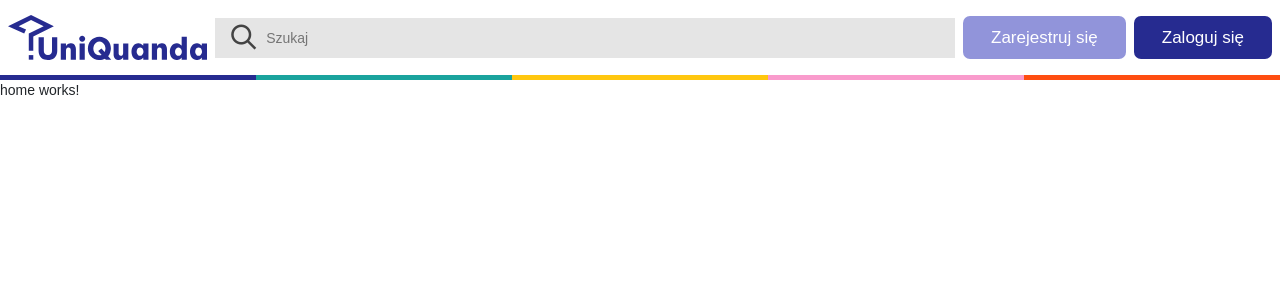
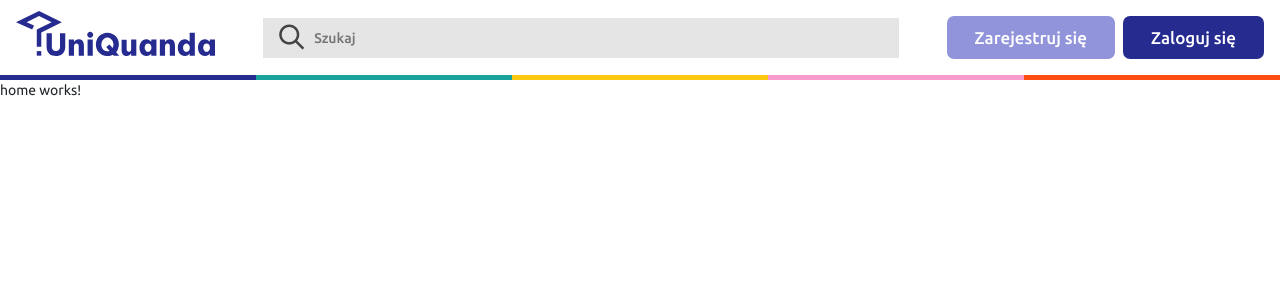
Before and after one commit to pnarozniak/UniQuanda-client, an Angular app: page /public/home in a window 1280 px wide. Shown: the top 300 px of the page. Built offline with nearby package versions, Linux system fonts and the light colour scheme; no server answers.

Commit message:
Fixed header

```diff
--- a/src/app/core/components/header/header.component.html
+++ b/src/app/core/components/header/header.component.html
@@ -1,24 +1,22 @@
 <header>
-	<div class="d-flex flex-row header-height">
+	<div class="d-flex flex-row header-height align-items-center px-sm-3 px-2">
 		<img
 			src="assets/images/common/logo/logo_blue.svg"
-			class="img-logo my-auto ms-2"
+			class="img-logo mb-sm-2"
 			alt="UniQuanda-Logo" />
-		<div class="d-flex flex-row mx-2 w-100">
+		<div class="d-flex flex-row mx-md-5 w-100">
 			<label class="d-flex ms-auto">
 				<button
-					class="search-bar uniquanda-icon icon-search btn-search border-0 my-auto ps-md-3 ps-2"></button>
+					class="search-bar uniquanda-icon icon-search btn-search border-0 ps-md-3"></button>
 			</label>
 			<input
 				placeholder="Szukaj"
-				class="search-bar d-md-flex d-none my-auto w-100 border-0 px-1" />
+				class="search-bar d-md-flex d-none w-100 border-0 px-1" />
 		</div>
-		<a routerLink="/register" class="a-btn a-register btn my-auto me-2"
+		<a routerLink="/register" class="a-btn a-register btn me-2"
 			>Zarejestruj się</a
 		>
-		<a routerLink="/login" class="a-btn a-login btn my-auto me-2"
-			>Zaloguj się</a
-		>
+		<a routerLink="/login" class="a-btn a-login btn">Zaloguj się</a>
 	</div>
 	<div class="footer-container d-flex">
 		<div class="footer-cell-academicBlue w-100"></div>
--- a/src/app/core/components/header/header.component.scss
+++ b/src/app/core/components/header/header.component.scss
@@ -27,6 +27,20 @@
 .btn-search{
 	color: $light-gray;
 	font-size: 25px;
+	font-weight: 500;
+}
+
+::-webkit-input-placeholder {
+  font-weight: 500;
+}
+::-moz-placeholder {
+  font-weight: 500;
+}
+:-ms-input-placeholder {
+  font-weight: 500;
+}
+:-moz-placeholder {
+  font-weight: 500;
 }
 
 .a-register{
@@ -60,7 +74,7 @@
 .footer-cell-lightRed{
 	background-color: $light-red;
 }
-@media all and (max-width: 768px) {
+@media all and (max-width: 767px) {
 	.search-bar {
 		background-color: $crystal-white;
 	}
--- a/src/styles.scss
+++ b/src/styles.scss
@@ -4,6 +4,7 @@
 
 // Plus imports for other components in your app.
 @import "~bootstrap/dist/css/bootstrap.css";
+@import url("https://fonts.googleapis.com/css2?family=Ubuntu:wght@400;500;700&display=swap");
 
 // Include the common styles for Angular Material. We include this here so that you only
 // have to load a single css file for Angular Material in your app.
```
